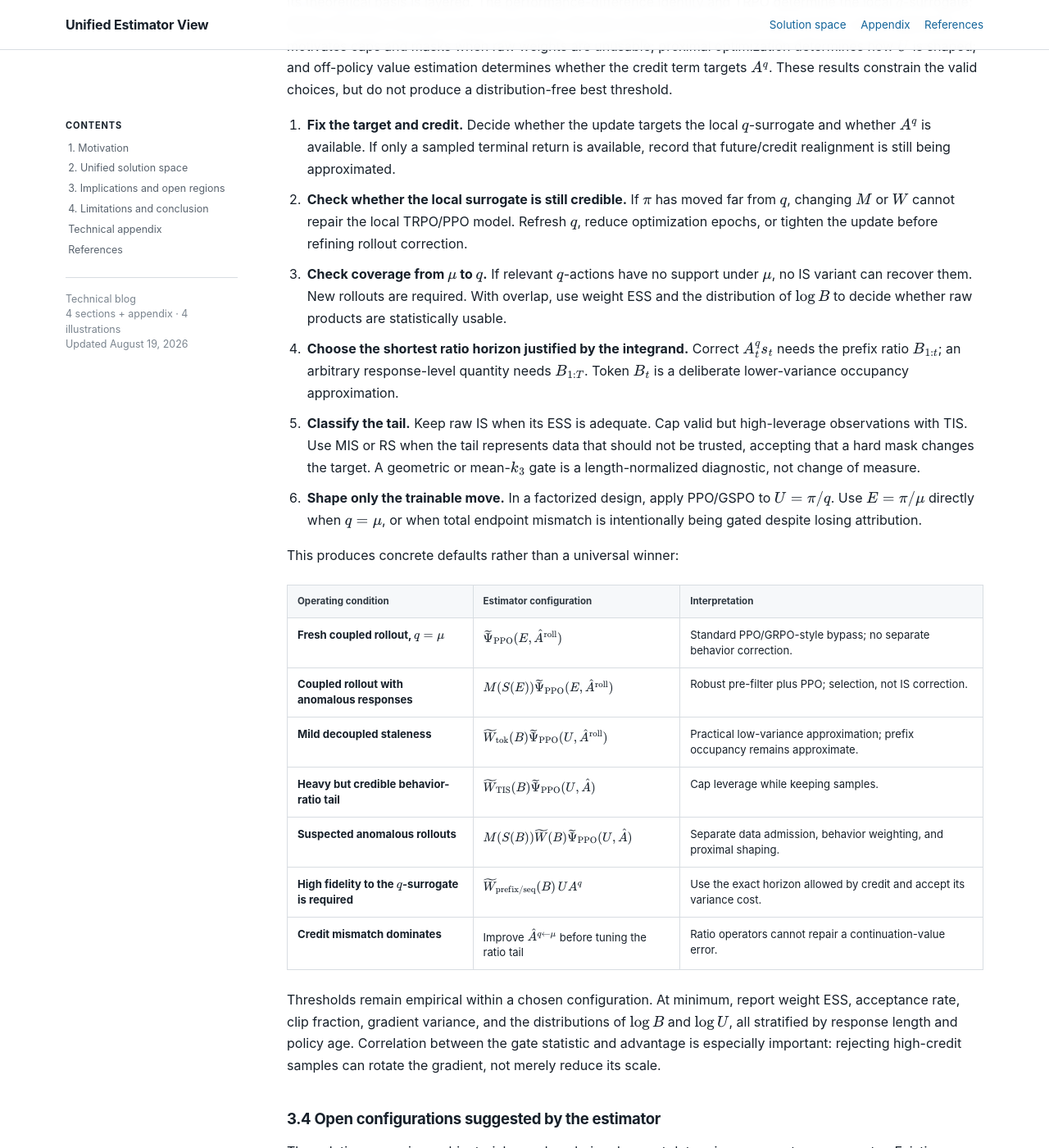
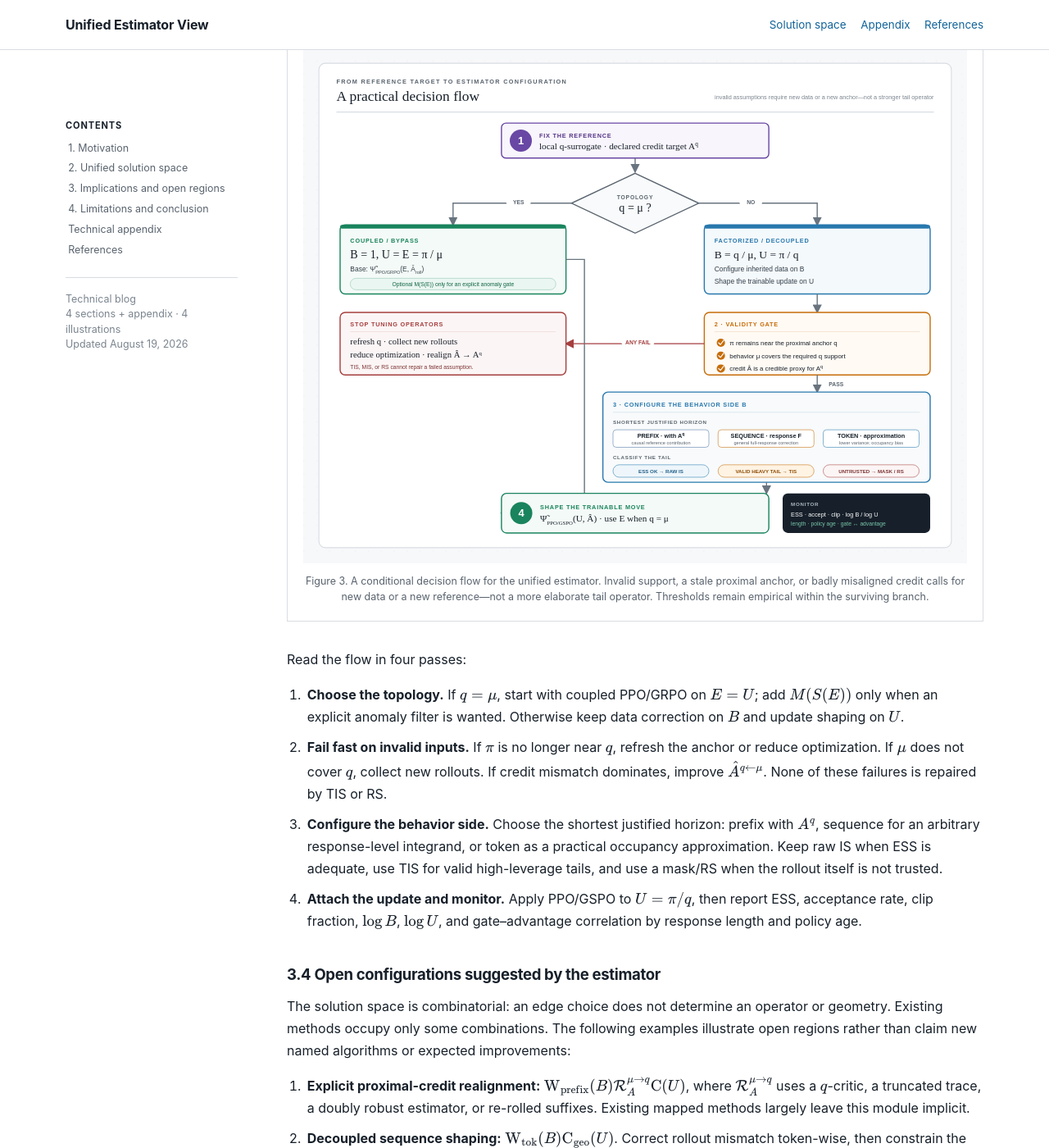
Before and after one commit to huaiyizhao/policy-triangle, a Jekyll site: the page built from docs/index.md, in a window 1280 px wide and 1400 px high, scrolled down 17882 px. Shown: the whole window at 82% size. Built offline with Jekyll 4.4.1, drawn with Linux system fonts in a browser that asks for light colours; some of the changed text lies outside the part shown.

Commit message:
Simplify estimator decision flow

```diff
--- a/docs/index.md
+++ b/docs/index.md
@@ -846,60 +846,40 @@ proximal forward pass is expensive, or the system does not retain a distinct
 
 ### 3.3 A practical decision flow
 
-The decision flow follows the derivation of the reference estimator rather
-than a qualitative bias–variance ranking:
-
-Its theoretical basis is layered. The performance-difference identity and
-TRPO determine the local \\(q\\)-surrogate; Radon–Nikodym change of measure and
-per-decision IS determine the exact ratio horizon; robust estimation motivates
-caps and masks when raw weights are unusable; proximal optimization determines
-how \\(U\\) is shaped; and off-policy value estimation determines whether the
-credit term targets \\(A^q\\). These results constrain the valid choices, but
-do not produce a distribution-free best threshold.
-
-1. **Fix the target and credit.** Decide whether the update targets the local
-   \\(q\\)-surrogate and whether \\(A^q\\) is available. If only a sampled
-   terminal return is available, record that future/credit realignment is
-   still being approximated.
-2. **Check whether the local surrogate is still credible.** If \\(\pi\\) has
-   moved far from \\(q\\), changing \\(M\\) or \\(W\\) cannot repair the local
-   TRPO/PPO model. Refresh \\(q\\), reduce optimization epochs, or tighten the
-   update before refining rollout correction.
-3. **Check coverage from \\(\mu\\) to \\(q\\).** If relevant \\(q\\)-actions have
-   no support under \\(\mu\\), no IS variant can recover them. New rollouts are
-   required. With overlap, use weight ESS and the distribution of \\(\log B\\)
-   to decide whether raw products are statistically usable.
-4. **Choose the shortest ratio horizon justified by the integrand.** Correct
-   \\(A_t^q s_t\\) needs the prefix ratio \\(B_{1:t}\\); an arbitrary
-   response-level quantity needs \\(B_{1:T}\\). Token \\(B_t\\) is a deliberate
-   lower-variance occupancy approximation.
-5. **Classify the tail.** Keep raw IS when its ESS is adequate. Cap valid but
-   high-leverage observations with TIS. Use MIS or RS when the tail represents
-   data that should not be trusted, accepting that a hard mask changes the
-   target. A geometric or mean-\\(k_3\\) gate is a length-normalized diagnostic,
-   not change of measure.
-6. **Shape only the trainable move.** In a factorized design, apply PPO/GSPO to
-   \\(U=\pi/q\\). Use \\(E=\pi/\mu\\) directly when \\(q=\mu\\), or when total
-   endpoint mismatch is intentionally being gated despite losing attribution.
-
-This produces concrete defaults rather than a universal winner:
-
-| Operating condition | Estimator configuration | Interpretation |
-|---|---|---|
-| Fresh coupled rollout, \\(q=\mu\\) | \\(\widetilde\Psi_{\mathrm{PPO}}(E,\hat A^{\mathrm{roll}})\\) | Standard PPO/GRPO-style bypass; no separate behavior correction. |
-| Coupled rollout with anomalous responses | \\(M(S(E))\widetilde\Psi_{\mathrm{PPO}}(E,\hat A^{\mathrm{roll}})\\) | Robust pre-filter plus PPO; selection, not IS correction. |
-| Mild decoupled staleness | \\(\widetilde W_{\mathrm{tok}}(B)\widetilde\Psi_{\mathrm{PPO}}(U,\hat A^{\mathrm{roll}})\\) | Practical low-variance approximation; prefix occupancy remains approximate. |
-| Heavy but credible behavior-ratio tail | \\(\widetilde W_{\mathrm{TIS}}(B)\widetilde\Psi_{\mathrm{PPO}}(U,\hat A)\\) | Cap leverage while keeping samples. |
-| Suspected anomalous rollouts | \\(M(S(B))\widetilde W(B)\widetilde\Psi_{\mathrm{PPO}}(U,\hat A)\\) | Separate data admission, behavior weighting, and proximal shaping. |
-| High fidelity to the \\(q\\)-surrogate is required | \\(\widetilde W_{\mathrm{prefix/seq}}(B)\,U A^q\\) | Use the exact horizon allowed by credit and accept its variance cost. |
-| Credit mismatch dominates | Improve \\(\hat A^{q\leftarrow\mu}\\) before tuning the ratio tail | Ratio operators cannot repair a continuation-value error. |
-
-Thresholds remain empirical within a chosen configuration. At minimum, report
-weight ESS, acceptance rate, clip fraction, gradient variance, and the
-distributions of \\(\log B\\) and \\(\log U\\), all stratified by response
-length and policy age. Correlation between the gate statistic and advantage is
-especially important: rejecting high-credit samples can rotate the gradient,
-not merely reduce its scale.
+The theory supplies a sequence, not a universal winner: the
+performance-difference identity fixes the local \\(q\\)-surrogate; change of
+measure fixes the admissible ratio horizon; robust estimation motivates tail
+control; proximal optimization shapes \\(U\\); and off-policy value estimation
+determines whether \\(\hat A\\) is credible.
+
+<figure class="triangle-figure">
+  <img src="{{ '/assets/estimator-decision-flow.svg' | relative_url }}" alt="Decision flow for configuring the unified estimator. First choose coupled or factorized topology. Before tuning operators, verify local-surrogate validity, behavior-policy coverage, and credit alignment. Then choose ratio horizon and classify the behavior-ratio tail as usable, high-leverage but valid, or untrusted. Finally attach a proximal shaper to U and monitor estimator diagnostics.">
+  <figcaption>
+    Figure 3. A conditional decision flow for the unified estimator. Invalid
+    support, a stale proximal anchor, or badly misaligned credit calls for new
+    data or a new reference—not a more elaborate tail operator. Thresholds
+    remain empirical within the surviving branch.
+  </figcaption>
+</figure>
+
+Read the flow in four passes:
+
+1. **Choose the topology.** If \\(q=\mu\\), start with coupled PPO/GRPO on
+   \\(E=U\\); add \\(M(S(E))\\) only when an explicit anomaly filter is wanted.
+   Otherwise keep data correction on \\(B\\) and update shaping on \\(U\\).
+2. **Fail fast on invalid inputs.** If \\(\pi\\) is no longer near \\(q\\),
+   refresh the anchor or reduce optimization. If \\(\mu\\) does not cover
+   \\(q\\), collect new rollouts. If credit mismatch dominates, improve
+   \\(\hat A^{q\leftarrow\mu}\\). None of these failures is repaired by TIS or
+   RS.
+3. **Configure the behavior side.** Choose the shortest justified horizon:
+   prefix with \\(A^q\\), sequence for an arbitrary response-level integrand,
+   or token as a practical occupancy approximation. Keep raw IS when ESS is
+   adequate, use TIS for valid high-leverage tails, and use a mask/RS when the
+   rollout itself is not trusted.
+4. **Attach the update and monitor.** Apply PPO/GSPO to \\(U=\pi/q\\), then
+   report ESS, acceptance rate, clip fraction, \\(\log B\\), \\(\log U\\), and
+   gate–advantage correlation by response length and policy age.
 
 ### 3.4 Open configurations suggested by the estimator
 
```
Also changed, not shown: README.md, docs/README.md, docs/assets/estimator-decision-flow.svg (added).
